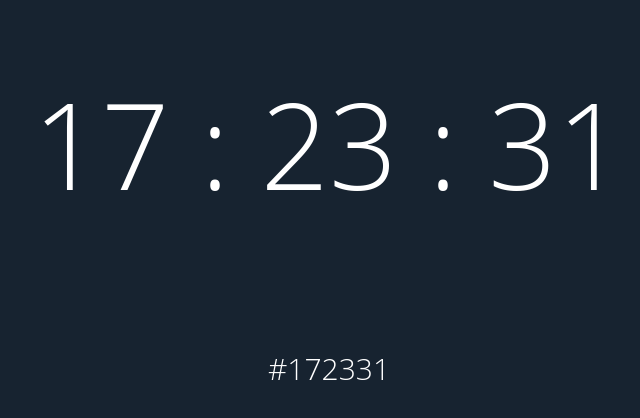
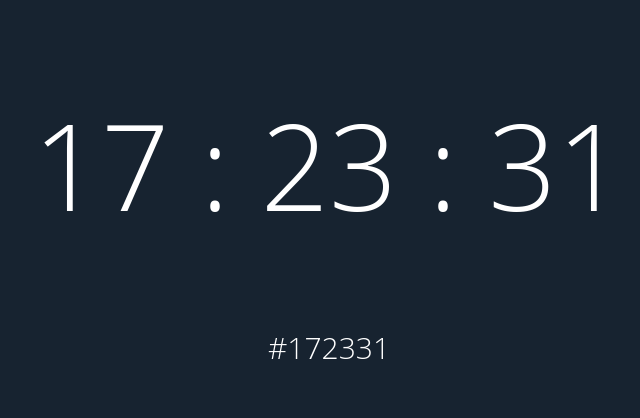
Before and after one commit to Prrism/What-Colour-is-it, a plain HTML site: page index.html in a window 1280 px wide. Shown: the part 202-620 px from the top of the page, without its empty margins (311-951 px from the left). Drawn offline with Linux system fonts and the light colour scheme; a web font is replaced by a local one.

Commit message:
Update index.html

```diff
--- a/index.html
+++ b/index.html
@@ -1,89 +1,73 @@
 <!DOCTYPE html>
-<!-- saved from url=(0051)file:///Users/ytezuka/Desktop/apps/time-colour.html -->
-<html><head><meta http-equiv="Content-Type" content="text/html; charset=UTF-8"><script id="tinyhippos-injected">if (window.top.ripple) { window.top.ripple("bootstrap").inject(window, document); }</script><title>What colour is it?</title><link href="./index_files/css" rel="stylesheet" type="text/css">
-<link rel="shortcut icon" href="http://scn9a.org/whatcolourisit/2.png">
-
-<meta name="viewport" content="width=device-width, user-scalable=no, initial-scale=1">
-<meta name="description" content="what colour is it?">
-
-<meta property="og:title" content="What colour is it?">
-<meta property="og:locale" content="en_GB">
-<meta property="og:description" content="the time....... now in colour.">
-<meta property="og:type" content="Website">
-<meta property="og:site_name" content="SCN9A">
-<meta property="og:url" content="http://whatcolourisit.scn9a.org/">
-<meta property="og:image" content="http://scn9a.org/whatcolourisit/1.jpg">
-
+<html>
+	<head>
 		<style>
-
-@media all and (max-width: 1024px) {
-
-h1 { font-family:"open sans"; font-size:40px; font-weight:300; color:white; transition:all 0.6s; -webkit-transition:all 0.6s;}
-h2 { font-family:"open sans"; font-size:20px; font-weight:300; color:white; transition:all 0.6s; -webkit-transition:all 0.6s;}
-
-iframe { display:none;}
-
+			@font-face {
+				font-family: 'Open Sans';
+				src: url('./fonts/OpenSans-Light-webfont.eot');
+				src: url('./fonts/OpenSans-Light-webfont.eot?#iefix')         format('embedded-opentype'),
+					 url('./fonts/OpenSans-Light-webfont.woff')               format('woff'),
+					 url('./fonts/OpenSans-Light-webfont.ttf')                format('truetype'),
+					 url('./fonts/OpenSans-Light-webfont.svg#open_sanslight') format('svg');
+				font-weight: normal;
+				font-style: normal;
 			}
-
-@media all and (min-width: 1024px) {
-
-h1 { font-family:"open sans"; font-size:120px; font-weight:300; color:white; transition:all 0.6s; -webkit-transition:all 0.6s;}
-h2 { font-family:"open sans"; font-size:30px; font-weight:300; color:white; transition:all 0.6s; -webkit-transition:all 0.6s;}
-
-iframe { position:absolute; bottom:-30px; left:50%; margin-left:-25px; opacity:0.1; transition:all 0.4s; -webkit-transition:all 0.4s; width:50px;}
-iframe:hover {opacity:1;}
-
+			html, body {
+				border:  0;
+				height:  100%;
+				margin:  0;
+				padding: 0;
+				width:   100%;
 			}
-
-table { position:absolute; width:100%; height:100%; top:0px; left:0px;}
-
+			body {
+				-webkit-transition: background-color 0.8s;
+				transition: background-color 0.8s;
+			}
+			.main {
+				position:   absolute;
+				top:        50%;
+				text-align: center;
+				-webkit-transform: translateY(-50%);
+				transform:  translateY(-50%);
+				width:      100%;
+			}
+			h1, h2 {
+				color:       #fff;
+				font-family: 'Open Sans';
+				font-weight: 300;
+			}
+			h1 { font-size: 120px; }
+			h2 { font-size: 30px;  }
 		</style>
-
+        <link rel=icon href="icon.ico">
 	</head>
 
-<body onload="dotime()" style="transition: all 0.8s; background: rgb(32, 6, 4);">
+	<body>
+		<main class="main">
+			<h1 id="time"></h1>
+			<h2 id="color"></h2>
+		</main>
 
-<table><tbody><tr><td height="100%" width="100%" align="center" valign="middle">
-<h1 id="t">20 : 06 : 04</h1><br>
-<h2 id="h">#200604</h2>
-</td></tr></tbody></table>
-
-
-
-
-
-<script src="./index_files/jquery.min.js"></script>
-<script type="text/javascript">
-
-
-function dotime(){
-
-	$("body").css({"transition": "all 0.8s", "-webkit-transition": "all 0.8s"});
-
-	var d = new Date();
-	var hours = d.getHours();
-	var mins = d.getMinutes();
-	var secs = d.getSeconds();
-
-	if (hours < 10){hours = "0" + hours};
-	if (mins < 10){mins = "0" + mins};
-	if (secs < 10){secs = "0" + secs};
-
-	hours.toString();
-	mins.toString();
-	secs.toString();
-
-	var hex = "#" + hours + mins + secs;
-
-	$("#t").html(hours +" : "+ mins +" : "+ secs);
-	$("#h").html(hex);
-
-	document.body.style.background = hex;
-
-	setTimeout(function(){ dotime();}, 1000);
+		<script>
+			function $(s) {
+				return document.querySelector(s);
 			}
-
+			function pad(str, pad) {
+				return (pad + str).slice(-pad.length - 1);
+			}
+			(function dotime () {
+				var date  = new Date();
+				var hours = pad(date.getHours(),   '0');
+				var mins  = pad(date.getMinutes(), '0');
+				var secs  = pad(date.getSeconds(), '0');
+				var color = '#' + hours + mins + secs;
+				$('#time').innerHTML  = [hours, mins, secs].join(' : ');
+				$('#color').innerHTML = color;
+				document.body.style.background = color;
+				setTimeout(function () {
+					dotime();
+				}, 1000);
+			}());
 		</script>
-
-
-</body></html>
+	</body>
+</html>
```
Lines whose indentation alone changed are shown as unchanged.
